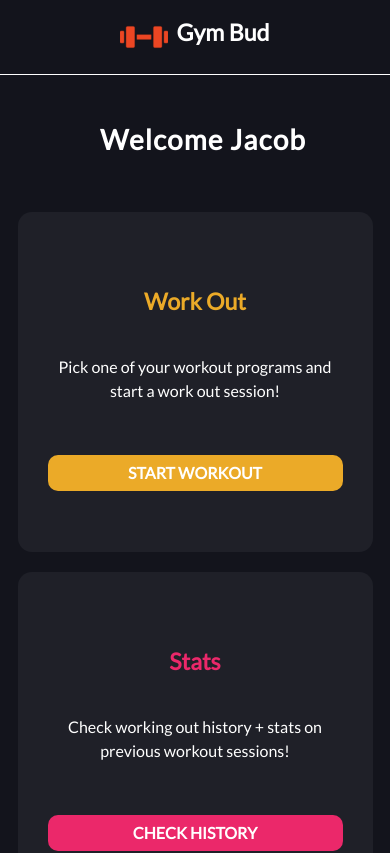
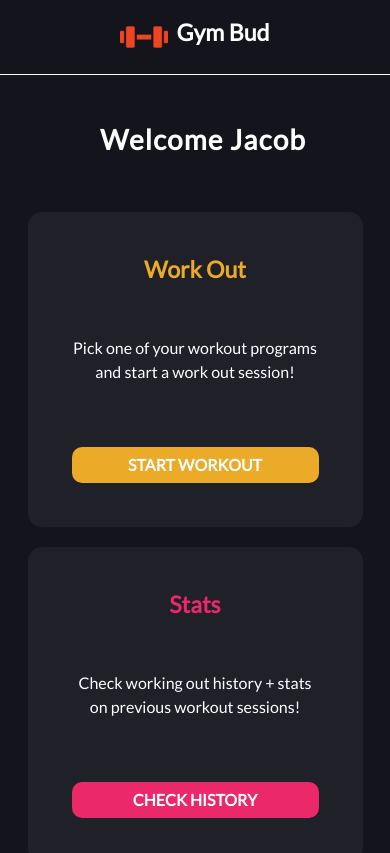
Before and after one commit to JOlivares123/GymBuddy, a React (Create React App) app: page /home in a window 390 px wide. Shown: the top 853 px of the page. Built offline with nearby package versions, Linux system fonts and the light colour scheme.

Commit message:
created Timer state for workoutpage + updated css to fill up entire page for desktop; need to fix mobile css

```diff
--- a/src/App.scss
+++ b/src/App.scss
@@ -1,7 +1,8 @@
 .App-container {
-    display: inline-block;
-    margin-left: 2.5rem;
-    margin-right: 2.5rem;
+    display: block;
+    width: 100%;
+    height: calc(100vh - 75px);
+    padding-left: 1.7rem;
+    padding-right: 1.7rem;
     text-align: center;
-    width: calc(100% - 5rem)
 }
--- a/src/components/Header/Header.scss
+++ b/src/components/Header/Header.scss
@@ -1,7 +1,7 @@
 .App-header {
     background-color: #13141C;
     height: 75px;
-    max-height: 200px;
+    max-height: 75px;
     display: flex;
     flex-direction: column;
     align-items: center;
--- a/src/components/Tile/Tile.scss
+++ b/src/components/Tile/Tile.scss
@@ -18,7 +18,6 @@
     padding: 44px;
     border-radius: 14px;
     height: auto;
-    min-height: 302px;
     background-color: var(--base-secondary-color);
     flex-shrink: 1;
 }
@@ -26,12 +25,14 @@
 @media screen and (max-width: 767px){
     .TileMobile {
         margin-bottom: 20px;
-        max-width: 355px;
-        width: 355px;
+        max-width: 335px;
+        width: 335px;
+        min-height: 315px;
     }
 }
 @media screen and (min-width: 768px){
     .TileAboveMobile {
         margin-right: 20px;
+        min-height: 325px;
     }
 }
--- a/src/components/WorkoutTile/WorkoutTile.jsx
+++ b/src/components/WorkoutTile/WorkoutTile.jsx
@@ -9,7 +9,7 @@ export const WorkoutTile = ({ title, items, showEdit = false, onClick }) => {
     <div
       className={
         (showEdit ? "TileWEdit" : "TileWOEdit") +
-        ` Tile TileAboveMobile TileMobile d-flex`
+        ` WorkoutTile WorkoutTileMobile d-flex me-3`
       }
     >
       {showEdit && (
--- a/src/components/WorkoutTile/WorkoutTile.scss
+++ b/src/components/WorkoutTile/WorkoutTile.scss
@@ -1,4 +1,4 @@
-.Tile {
+.WorkoutTile {
     display: flex;
     flex-direction: column;
     justify-content: space-evenly;
@@ -21,7 +21,7 @@
 }
 
 @media screen and (max-width: 767px){
-    .TileMobile {
+    .WorkoutTileMobile {
         max-width: 355px;
         width: 355px;
     }
--- a/src/index.scss
+++ b/src/index.scss
@@ -7,7 +7,19 @@
   --completed-color: #386641;
 }
 
+// .box {
+//   margin: 0;
+//   padding: 0;
+// }
+
+html {
+  width: 100%;
+  height: 100%;
+}
+
 body {
+  height: 100vh;
+  width: 100%;
   background-color:#13141C;
   color: #FFFFFF;
   margin: 0;
--- a/src/routes/Workout/WorkoutPage.jsx
+++ b/src/routes/Workout/WorkoutPage.jsx
@@ -7,6 +7,7 @@ import {
   SelectDay,
   SelectProgram,
   SelectWorkout,
+  TimerMode,
 } from "./components";
 // mock data until backend is built
 import { data } from "./data";
@@ -43,9 +44,10 @@ export const WorkoutPage = ({ programs = data.programs }) => {
     setStep(step + 1);
   };
 
-  const prevStep = () => {
-    if (step > 1) {
-      setStep(step - 1);
+  const prevStep = (stepsBack = 1) => {
+    // ensures we stay in bounds of our switch case
+    if (step - stepsBack >= 1) {
+      setStep(step - stepsBack);
     }
   };
 
@@ -104,7 +106,19 @@ export const WorkoutPage = ({ programs = data.programs }) => {
           />
         );
       case 5:
-        return <PerformWorkout next={nextStep} prev={prevStep} step={step} />;
+        return (
+          <PerformWorkout
+            next={nextStep}
+            prev={prevStep}
+            step={step}
+            goal={isCardio ? selectedWorkout : selectedWorkout.goal}
+            currentWorkoutSets={currentWorkoutSets}
+            setCurrentWorkoutSets={setCurrentWorkoutSets}
+            isCardio={isCardio}
+          />
+        );
+      case 6:
+        return <TimerMode prev={prevStep} />;
       default:
     }
   };
--- a/src/routes/Workout/components/index.js
+++ b/src/routes/Workout/components/index.js
@@ -4,3 +4,4 @@ export { Rest } from "./steps/Rest";
 export { SelectDay } from "./steps/SelectDay";
 export { SelectProgram } from "./steps/SelectProgram";
 export { SelectWorkout } from "./steps/SelectWorkout";
+export { TimerMode } from "./steps/TimerMode";
--- a/src/routes/Workout/components/steps/PerformWorkout.jsx
+++ b/src/routes/Workout/components/steps/PerformWorkout.jsx
@@ -1,3 +1,37 @@
-export const PerformWorkout = () => {
-  return <div>step 5 - workout</div>;
+import PropTypes from "prop-types";
+
+export const PerformWorkout = ({
+  next,
+  prev,
+  step,
+  goal,
+  currentWorkoutSets,
+  setCurrentWorkoutSets,
+  isCardio,
+}) => {
+  console.log(
+    next,
+    prev,
+    step,
+    goal,
+    currentWorkoutSets,
+    setCurrentWorkoutSets,
+    isCardio
+  );
+  return (
+    <div>
+      step 5 - workout
+      <div>Set {currentWorkoutSets}</div>
+    </div>
+  );
 };
+
+PerformWorkout.propTypes = {
+  next: PropTypes.func,
+  prev: PropTypes.func,
+  step: PropTypes.number,
+  goal: PropTypes.object,
+  currentWorkoutSets: PropTypes.number,
+  setCurrentWorkoutSets: PropTypes.func,
+  isCardio: PropTypes.bool,
+};
--- a/src/routes/Workout/components/steps/Rest.jsx
+++ b/src/routes/Workout/components/steps/Rest.jsx
@@ -13,15 +13,7 @@ export const Rest = ({
   setCurrentWorkoutSets,
   isCardio,
   setIsCardio,
-  restTime,
 }) => {
-  console.log(
-    selectedWorkout,
-    completedWorkouts,
-    currentWorkoutSets,
-    isCardio,
-    restTime
-  );
   const returnToThirdStep = () => {
     console.log(
       next,
@@ -60,7 +52,7 @@ export const Rest = ({
 
   const startSet = () => {
     // update currentWorkoutSets
-    setCurrentWorkoutSets(currentWorkoutSets++);
+    setCurrentWorkoutSets(currentWorkoutSets + 1);
     // move user to next step - PerformWorkout
     next();
   };
@@ -88,11 +80,10 @@ export const Rest = ({
       <h2 className="fw-bold pb-2 pt-3">
         {isCardio ? selectedWorkout.name : selectedWorkout.completeWorkoutName}
       </h2>
-      {isCardio ? (
-        <GoalDisplay goal={selectedWorkout} isCardio={isCardio} />
-      ) : (
-        <GoalDisplay goal={selectedWorkout.goal} isCardio={isCardio} />
-      )}
+      <GoalDisplay
+        goal={isCardio ? selectedWorkout : selectedWorkout.goal}
+        isCardio={isCardio}
+      />
       <div className="pt-5">
         <h4>Completed Sets:</h4>
         <h2 className="yellow">{currentWorkoutSets}</h2>
@@ -127,5 +118,4 @@ Rest.propTypes = {
   setCurrentWorkoutSets: PropTypes.func,
   isCardio: PropTypes.bool,
   setIsCardio: PropTypes.func,
-  restTime: PropTypes.number,
 };
--- /dev/null
+++ b/src/routes/Workout/components/steps/TimerMode.jsx
@@ -0,0 +1,4 @@
+export const TimerMode = () => {
+  // use prev(2) to navigate back to Rest.jsx
+  return <div>time out now</div>;
+};
```
